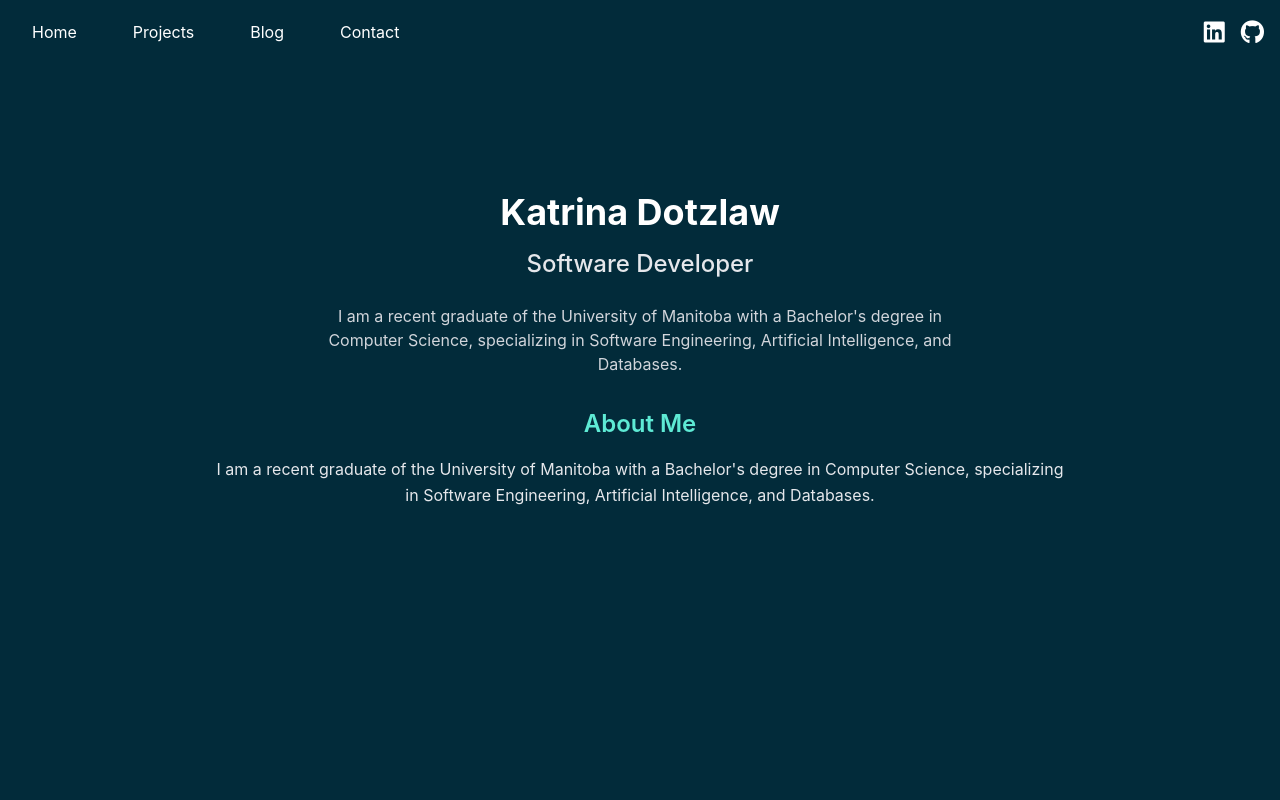
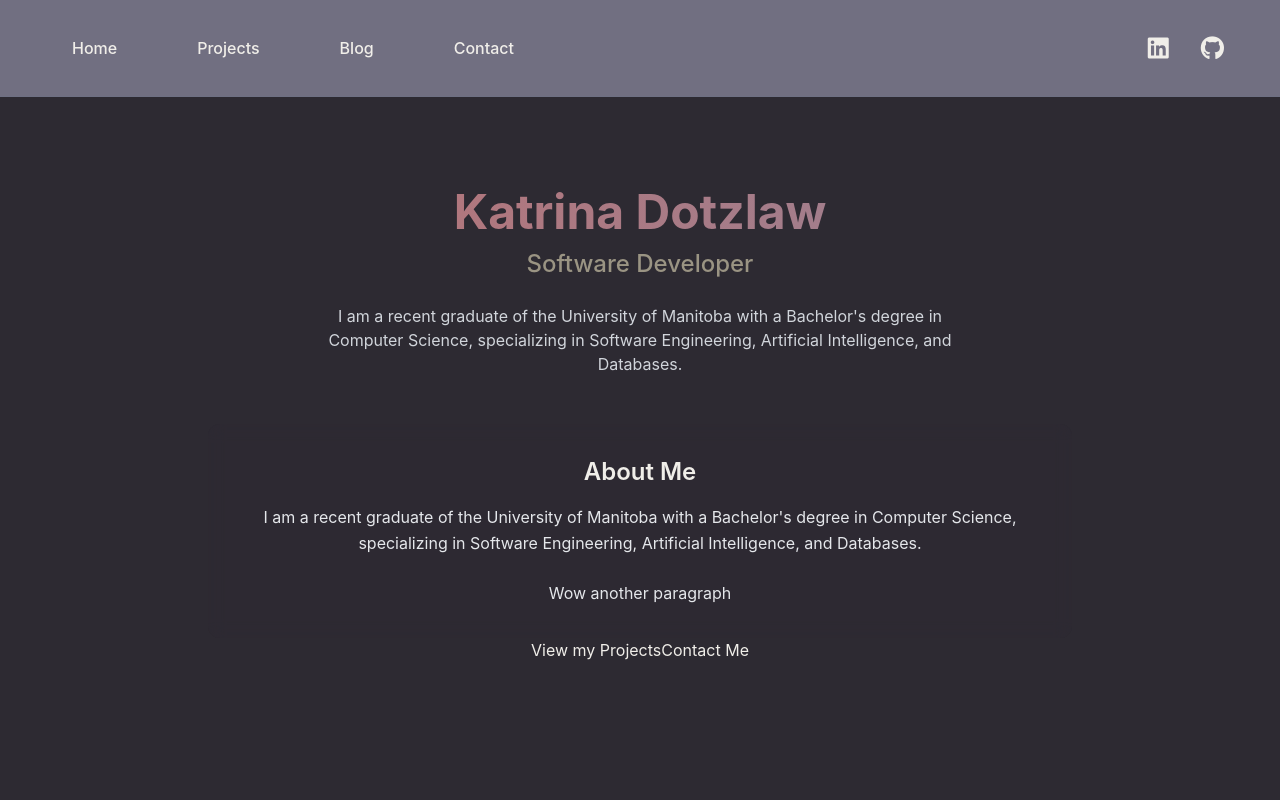
Before and after one commit to kdotzlaw/website, a React (Create React App) app in the folder portfolio-website/: page / in a window 1280 px wide. Shown: the top 800 px of the page. Built offline with nearby package versions, Linux system fonts and the light colour scheme.

Commit message:
switched color palette to a warmer one

```diff
--- a/portfolio-website/package.json
+++ b/portfolio-website/package.json
@@ -6,6 +6,7 @@
     "@testing-library/jest-dom": "^5.17.0",
     "@testing-library/react": "^13.4.0",
     "@testing-library/user-event": "^13.5.0",
+    "aos": "^2.3.4",
     "lucide-react": "^0.468.0",
     "react": "^18.3.1",
     "react-dom": "^18.3.1",
--- a/portfolio-website/src/components/App.js
+++ b/portfolio-website/src/components/App.js
@@ -1,5 +1,6 @@
 import { useState } from 'react';
-import '../styles/App.css';
+//import '../styles/App.css';
+import '../styles/main.css';
 import Nav from './Nav';
 import Home from './Home';
 import Projects from './Project-Tiles';
--- a/portfolio-website/src/components/Home.js
+++ b/portfolio-website/src/components/Home.js
@@ -1,85 +1,52 @@
-/*import React from 'react';
 
-import '../styles/Home.css';
-import profilePic from '../img/kat1.jpg';
-
-const Home = () => {
-  return (
-
-      <div id='home-header' className="py-16 ">
-        <div className="container mx-auto text-center text-pretty max-w-3xl px-4 card">
-          <h1 className="py-4 text-6xl md:text-4xl font-bold">Katrina Dotzlaw</h1>
-          <h2 className='text-3xl md:text-3xl py-4'>Software Developer</h2>
-          <div className="py-4 text-pretty flex-1 bg-teal bg-opacity-10 rounded-lg p-6">
-            <div className="flex flex-col md:flex-row md:items-start space-y-6 md:space-y-0 md:space-x-8 text-left bg-gunmetal shadow-lg rounded-lg overflow-hidden card">
-              <img src={profilePic} alt="Katrina Dotzlaw" className="w-64 h-64 object-cover rounded-full"/>
-              <div className="flex-1 card" id='about'>
-                <h2 className='text-3xl mb-4'>About Me</h2>
-                <article className='text-pretty'>
-                  <p className="text-wrap">
-                    I am a recent graduate of the University of Manitoba with a Bachelor's degree in Computer Science,
-                    specializing in Software Engineering, Artificial Intelligence, and Databases.
-                  </p>
-                </article>
-              </div>
-            </div>
-            <div className='text-left bg-gunmetal shadow-lg rounded-lg overflow-hidden card mt-8' id='tech'>
-              <article className='py-4 text-pretty flex-1'>
-                <h2 className="text-3xl mb-4 px-4">Skills & Technologies</h2>
-                <p className="text-wrap px-4">
-                    <ul className="space-y-3 text-sm md:text-base" id='skills'>
-                    <li className="flex items-start"><span className="inline-flex items-center justify-center w-6 h-6 mr-2 bg-teal bg-opacity-20 rounded-md"><svg className="w-4 h-4 text-teal-500" fill="none" stroke="currentColor" viewBox="0 0 24 24" xmlns="http://www.w3.org/2000/svg"><path strokeLinecap="round" strokeLinejoin="round" strokeWidth="2" d="M5 13l4 4L19 7"></path></svg></span><span><strong className="font-semibold">Web Development: </strong>React, JavaScript, HTML, CSS, TailwindCSS, Bootstrap</span></li>
-                    <li className="flex items-start"><span className="inline-flex items-center justify-center w-6 h-6 mr-2 bg-teal bg-opacity-20 rounded-md"><svg className="w-4 h-4 text-teal-500" fill="none" stroke="currentColor" viewBox="0 0 24 24" xmlns="http://www.w3.org/2000/svg"><path strokeLinecap="round" strokeLinejoin="round" strokeWidth="2" d="M5 13l4 4L19 7"></path></svg></span><span><strong className="font-semibold">Databases: </strong>MSSQL, MySQL, SQL Server, SQLite</span></li>
-                    <li className="flex items-start"><span className="inline-flex items-center justify-center w-6 h-6 mr-2 bg-teal bg-opacity-20 rounded-md"><svg className="w-4 h-4 text-teal-500" fill="none" stroke="currentColor" viewBox="0 0 24 24" xmlns="http://www.w3.org/2000/svg"><path strokeLinecap="round" strokeLinejoin="round" strokeWidth="2" d="M5 13l4 4L19 7"></path></svg></span><span><strong className="font-semibold">Software Development: </strong>Python, Java, C#, C++, JavaScript, SDLC, OOP, Agile, Technical Documentation</span></li>
-                    <li className="flex items-start"><span className="inline-flex items-center justify-center w-6 h-6 mr-2 bg-teal bg-opacity-20 rounded-md"><svg className="w-4 h-4 text-teal-500" fill="none" stroke="currentColor" viewBox="0 0 24 24" xmlns="http://www.w3.org/2000/svg"><path strokeLinecap="round" strokeLinejoin="round" strokeWidth="2" d="M5 13l4 4L19 7"></path></svg></span><span><strong className="font-semibold">API & Server-side Development: </strong>Flask, Node.js</span></li>
-
-                    <li className="flex items-start"><span className="inline-flex items-center justify-center w-6 h-6 mr-2 bg-teal bg-opacity-20 rounded-md"><svg className="w-4 h-4 text-teal-500" fill="none" stroke="currentColor" viewBox="0 0 24 24" xmlns="http://www.w3.org/2000/svg"><path strokeLinecap="round" strokeLinejoin="round" strokeWidth="2" d="M5 13l4 4L19 7"></path></svg></span><span><strong className="font-semibold">Machine Learning: </strong>Neural Networks, Decision Trees, Random Forests</span></li>
-                    <li className="flex items-start"><span className="inline-flex items-center justify-center w-6 h-6 mr-2 bg-teal bg-opacity-20 rounded-md"><svg className="w-4 h-4 text-teal-500" fill="none" stroke="currentColor" viewBox="0 0 24 24" xmlns="http://www.w3.org/2000/svg"><path strokeLinecap="round" strokeLinejoin="round" strokeWidth="2" d="M5 13l4 4L19 7"></path></svg></span><span><strong className="font-semibold">Data Analysis & Bioinformatics: </strong>Python, Biopython, Matplotlib, Numpy, Data Mining & Rule Association</span></li>
-                    <li className="flex items-start"><span className="inline-flex items-center justify-center w-6 h-6 mr-2 bg-teal bg-opacity-20 rounded-md"><svg className="w-4 h-4 text-teal-500" fill="none" stroke="currentColor" viewBox="0 0 24 24" xmlns="http://www.w3.org/2000/svg"><path strokeLinecap="round" strokeLinejoin="round" strokeWidth="2" d="M5 13l4 4L19 7"></path></svg></span><span><strong className="font-semibold">Tools: </strong>Git, GitHub, VS Code, PyCharm, Jupyter Notebook, SQL Server Management Studio, MySQL Workbench</span></li>
-                    </ul>
-                </p>
-              </article>
-            </div>
-
-          </div>
-        </div>
-      </div>
-
-    </div>
-  );
-}
-
-export default Home;
-*/
-
-import React from 'react';
-import '../styles/Home.css';
+import React, { useEffect } from 'react';
+import AOS from 'aos';
+import 'aos/dist/aos.css';
+//import '../styles/Home.css';
+import '../styles/main.css';
 import Project_Tiles from './Project-Tiles';
 
 
 const Home = () => {
+  //Animation
+  useEffect(() => {
+    AOS.init({
+      duration: 1000,
+      once: true,
+    });
+  }, []);
   return (
-    <div className="min-h-screen bg-gunmetal text-white py-48"> {/* Added padding-top to account for header navigation */}
+    <div className="min-h-screen py-48 home-container"> {/* Added padding-top to account for header navigation */}
 
         <div className='container mx-auto w-3/4'>
           {/*Home Header*/}
-          <div className=' flex flex-col items-center justify-center  ' id='home'>
-            <div className=" h-screen text-center w-full " id='home-header'>
-              <h3 className="text-5xl md:text-4xl font-bold mb-4 bg-white text-transparent bg-clip-text">Katrina Dotzlaw</h3>
+          <div className=' flex flex-col items-center justify-center  home-container' id='home'>
+            <div className=" h-screen text-center w-full home-header " id='home-header'>
+              <h3 className="text-5xl md:text-4xl font-bold mb-4  text-transparent bg-clip-text home-title">Katrina Dotzlaw</h3>
               {/*Tagline/Brief Description*/}
-              <h1 className="text-3xl md:text-2xl font-medium mb-6 text-gray-200">Software Developer</h1>
-              <p className="text-lg md:text-base text-gray-300 max-w-2xl mx-auto leading-relaxed">
+              <h1 className="text-3xl md:text-2xl font-medium mb-6  home-subtitle">Software Developer</h1>
+              <p className="text-lg md:text-base text-gray-300 max-w-2xl mx-auto leading-relaxed ">
                   I am a recent graduate of the University of Manitoba with a Bachelor's degree in Computer Science, specializing in Software Engineering, Artificial Intelligence, and Databases.
               </p>
                {/*About Me */}
-            <div className="py-8 px-6 bg-opacity-10 bg-teal w-full max-w-4xl mx-auto">
-              <h3 className='text-2xl font-semibold mb-4 text-teal-300'>About Me</h3>
-              <p className='text-gray-200 leading-relaxed'>
+            <div className="py-8 px-6  w-full max-w-4xl mx-auto home-about">
+              <h3 className='text-2xl font-semibold mb-4'>About Me</h3>
+
+                <p className='text-gray-200 leading-relaxed'>
 
                 I am a recent graduate of the University of Manitoba with a Bachelor's degree in Computer Science, specializing in Software Engineering, Artificial Intelligence, and Databases.
 
                 </p>
+                <br/>
+                <p className='text-gray-200 leading-relaxed'>
+                  Wow another paragraph
+                </p>
             </div>
+            <div className='btn-group row d-flex align-items-center justify-content-center flex-row pb-4 gy-4'>
+              <button className='button-primary '> View my Projects </button>
+              <button className='button-primary'> Contact Me </button>
+            </div>
+
             </div>{/*End Home Header*/}
             {/*Links to contact and projects??
             <div className='btn-group row d-flex align-items-center justify-content-center flex-row pb-4 gy-4'>
@@ -95,7 +62,7 @@ const Home = () => {
 
 
             {/*Category Tiles*/}
-              <section className='  bg-black text-white ' data-aos='fade-up' data-aos-duration='1000'>
+              <section className=' text-white ' data-aos='fade-up' data-aos-duration='1000'>
                 <article className=' pt-5 pb-5' id='projects'>
                   <Project_Tiles />
                 </article>
--- a/portfolio-website/src/components/Nav.js
+++ b/portfolio-website/src/components/Nav.js
@@ -1,27 +1,28 @@
 import React from 'react';
-import '../styles/Nav.css';
+//import '../styles/Nav.css';
+import '../styles/main.css';
 import { Link } from 'react-router-dom';
 
 const Nav = () => {
   return (
-    <header id='nav' className='p-4 fixed w-full z-50 top-0 left-0 bg-gunmetal '>
-      <nav className='container mx-auto flex justify-between items-center'>
-      <ul className="flex space-x-6">
-          <li id='nav-item'><Link to ='/' className="py-2 px-4">Home</Link></li>
-          <li id='nav-item'><Link to ='#projects' className="py-2 px-4">Projects</Link></li>
-          <li id='nav-item'><Link to='#blog' className="py-2 px-4">Blog</Link></li>
-          <li id='nav-item'><Link to='/' className="py-2 px-4">Contact</Link></li>
+    <header id='nav' className='p-4 fixed w-full z-50 top-0 left-0 text-white nav-container '>
+      <nav className='container mx-auto flex justify-between items-center nav-content'>
+      <ul className="flex space-x-6 nav-links">
+          <li id='nav-item'><Link to ='/' className="py-2 px-4 nav-link">Home</Link></li>
+          <li id='nav-item'><Link to ='#projects' className="py-2 px-4 nav-link">Projects</Link></li>
+          <li id='nav-item'><Link to='#blog' className="py-2 px-4 nav-link">Blog</Link></li>
+          <li id='nav-item'><Link to='/' className="py-2 px-4 nav-link">Contact</Link></li>
         </ul>
           {/*Social Links*/}
-      <ul className="flex space-x-4">
+      <ul className="flex space-x-4 social-links">
           <li id='nav-item'>
             <a href='https://www.linkedin.com/in/kdotzlaw' target="_blank" rel="noopener noreferrer">
-              <i id='social' className="fa-brands fa-linkedin text-2xl text-blue-600 hover:text-blue-800"></i>
+              <i id='social' className="fa-brands fa-linkedin text-2xl text-blue-600 hover:text-blue-800 social-icon"></i>
             </a>
           </li>
           <li id='nav-item'>
             <a href='https://github.com/kdotzlaw' target="_blank" rel="noopener noreferrer">
-              <i id='social' className="fa-brands fa-github text-2xl text-gray-800 hover:text-gray-600"></i>
+              <i id='social' className="fa-brands fa-github text-2xl text-gray-800 hover:text-gray-600 social-icon"></i>
             </a>
           </li>
         </ul>
--- a/portfolio-website/src/components/Project-Carousel.js
+++ b/portfolio-website/src/components/Project-Carousel.js
@@ -1,6 +1,6 @@
 import React, { useState } from 'react';
 import { useNavigate } from 'react-router-dom';
-
+import '../styles/main.css';
 
 
 
@@ -13,7 +13,7 @@ const ProjectCarousel = ({ project }) => {
    }
     if (!project) return null;
     return (
-        <div className='pt-12 bg-gunmetal text-white'>
+        <div className='pt-12  text-white carousel-container'>
             <div onClick={handleProjectClick}
                 className='w-full max-w-4xl mx-auto bg-opacity-5 bg-white rounded-lg p-6 min-h-[600px] flex flex-col md:flex-row gap-8 '>
                 <div className='md:w-1/3 flex flex-col justify-between h-full'>
--- a/portfolio-website/src/components/Project-Detail.js
+++ b/portfolio-website/src/components/Project-Detail.js
@@ -1,7 +1,7 @@
 import React, { useState } from 'react';
 import { useParams } from 'react-router-dom';
 import { categories, projects }  from './Projects';
-
+import '../styles/main.css';
 //A seperate page with project details added dynamically based on id
 const ProjectDetail = ({projects}) => {
     //track details by project id
@@ -10,7 +10,7 @@ const ProjectDetail = ({projects}) => {
     if (!project) return <div className="pt-20 text-center text-white">Project not found</div>;
 
     return(
-        <div className='pt-20 px-4 md:px-12 bg-gunmetal min-h-screen text-white'>
+        <div className='pt-20 px-4 md:px-12  min-h-screen text-white project-detail'>
 
         </div>
     );
--- a/portfolio-website/src/components/Project-Tiles.js
+++ b/portfolio-website/src/components/Project-Tiles.js
@@ -6,8 +6,8 @@ import  ProjectCarousel from './Project-Carousel';
 import { categories, projects } from './Projects';
 
 //style imports
-import '../styles/Projects.css';
-
+//import '../styles/Projects.css';
+import '../styles/main.css';
 
 
 //Project category tiles, when clicked, the projects in that category will be displayed via carousel
@@ -42,7 +42,7 @@ const Project_Tiles = () => {
 
 
      return(
-        <div id = 'projects' className='pt-12 px-12 bg-gunmetal text-white'>
+        <div id = 'projects' className='pt-12 px-12  text-white'>
             <div className='container mx-auto px-12 py-16'>
                 <div className="max-w-6xl mx-auto flex flex-col items-center ">
                     <h1 className='text-6xl font-bold mb-12 text-center'>Skills & Technologies</h1>
@@ -50,8 +50,8 @@ const Project_Tiles = () => {
                     <div className={`h-[1280px] w-[1280px] mx-auto flex flex-col items-center justify-start transition-all duration-300 ${
                     selectedCategory ? 'h-[2000px]' : 'h-[1280px]'
                 }`}>
-                        <div className="max-w-5xl mx-auto bg-opacity-5 bg-white rounded-lg p-6">
-                            <div id='project-tiles' className='grid grid-cols-2 lg:grid-cols-4 gap-6 p-6 '>
+                        <div className="max-w-5xl mx-auto  rounded-lg p-6">
+                            <div id='project-tiles' className='grid grid-cols-2 lg:grid-cols-4 gap-6 p-6 project-tile'>
                                 {categories.map((category)=>(
                                     <div key={category.id} onClick={()=>{
                                         setSelectedCategory(prevCategory => prevCategory === category.id ? null : category.id);
@@ -142,14 +142,14 @@ const Project_Tiles = () => {
 
                 <div className='flex items-center justify-center gap-4 mt-8  w-full'>
                     {selectedCategory && (
-                         <div className='flex items-center justify-center gap-4 mt-8 w-full max-w-5xl'>
-                            <button onClick={prevSlide} className='p-2 rounded-full bg-teal bg-opacity-20 hover:bg-opacity-30 carousel-button'>
+                         <div className='flex items-center justify-center gap-4 mt-8 w-full max-w-5xl '>
+                            <button onClick={prevSlide} className='p-2 rounded-full bg-teal bg-opacity-20 hover:bg-opacity-30 carousel-button carousel-nav'>
                                 <ChevronLeft className="w-6 h-6" />
                             </button>
                             <div className='flex-1 max-w-4xl'>
                                 <ProjectCarousel project={getProjectsInCategory(selectedCategory)[currIndex]} />
                             </div>
-                            <button onClick={nextSlide} className='p-2 rounded-full bg-teal bg-opacity-20 hover:bg-opacity-30 carousel-button'>
+                            <button onClick={nextSlide} className='p-2 rounded-full bg-teal bg-opacity-20 hover:bg-opacity-30 carousel-button carousel-nav'>
                                 <ChevronRight className="w-6 h-6" />
                             </button>
                      </div>
--- /dev/null
+++ b/portfolio-website/src/styles/main.css
@@ -0,0 +1,152 @@
+/* Global variables */
+:root {
+  --primary: #2D2A32;     /* Dark charcoal */
+  --secondary: #716F81;   /* Warm gray */
+  --accent: #B97375;      /* Dusty rose */
+  --text: #F0EEE9;       /* Warm white */
+  --text-muted: #9A9483; /* Taupe */
+  --bg-card: rgba(45, 42, 50, 0.8); /* Translucent charcoal */
+  }
+
+  /* Home.js */
+  .home-container {
+    min-height: 100vh;
+    padding-top: 6rem;
+    padding-bottom: 3rem;
+    background-color: var(--primary);
+  }
+
+  .home-header {
+    color: var(--text);
+    max-width: 56rem;
+    margin: 0 auto;
+    padding: 0 1rem;
+  }
+
+  .home-title {
+    font-size: 3rem;
+    font-weight: 700;
+    background: linear-gradient(to right, #B97375, #9A8194);
+    background-clip: text;
+    -webkit-background-clip: text;
+    -webkit-text-fill-color: transparent;
+  }
+
+  .home-subtitle {
+    font-size: 1.5rem;
+    font-weight: 500;
+    color: var(--text-muted);
+  }
+
+  .home-about {
+    margin-top: 3rem;
+    padding: 2rem;
+    background-color: var(--bg-card);
+    border-radius: 0.75rem;
+    backdrop-filter: blur(8px);
+  }
+
+  /* Project-Details.js */
+  .project-detail {
+    background-color: var(--primary);
+    color: var(--text);
+    padding-top: 6rem;
+    padding-left: 1.5rem;
+    padding-right: 1.5rem;
+  }
+
+  .project-detail-content {
+    max-width: 56rem;
+    margin: 0 auto;
+    background-color: var(--bg-card);
+    border-radius: 0.75rem;
+    padding: 2rem;
+    backdrop-filter: blur(8px);
+  }
+
+  /* Project-Tiles.js */
+  .project-tile {
+    background-color: var(--bg-card);
+    padding: 1.5rem;
+    border-radius: 0.75rem;
+    backdrop-filter: blur(8px);
+    border: 1px solid rgba(100, 116, 139, 0.5);
+    transition: all 0.3s ease;
+  }
+
+ /* .project-tile:hover {
+    background-color: rgba(113, 111, 129, 0.8);
+    border-color: rgba(185, 115, 117, 0.5);
+  }*/
+
+  /* Project-Carousel.js */
+  .carousel-container {
+    background-color: var(--bg-card);
+    border-radius: 0.75rem;
+    padding: 2rem;
+    backdrop-filter: blur(8px);
+  }
+
+  .carousel-nav {
+    padding: 0.5rem;
+    border-radius: 9999px;
+    background-color: rgba(185, 115, 117, 0.2);
+    color: var(--text);
+    transition: all 0.3s ease;
+  }
+
+  /*.carousel-nav:hover {
+    background-color: rgba(10, 147, 150, 0.3);
+  }*/
+
+  /* Nav.js */
+.nav-container {
+    position: fixed;
+    width: 100%;
+    top: 0;
+    left: 0;
+    background-color: var(--secondary);
+    backdrop-filter: blur(8px);
+    z-index: 50;
+    border-bottom: 1px solid rgba(100, 116, 139, 0.2);
+  }
+
+  .nav-content {
+    max-width: 1200px;
+    margin: 0 auto;
+    padding: 1rem;
+    display: flex;
+    justify-content: space-between;
+    align-items: center;
+  }
+
+  .nav-links {
+    display: flex;
+    gap: 1.5rem;
+  }
+
+  .nav-link {
+    color: var(--text);
+    padding: 0.5rem 1rem;
+    transition: color 0.3s ease;
+    font-weight: 500;
+  }
+
+  .nav-link:hover {
+    color: var(--accent);
+  }
+
+  .social-links {
+    display: flex;
+    gap: 1rem;
+  }
+
+  .social-icon {
+    color: var(--text);
+    font-size: 1.5rem;
+    transition: color 0.3s ease;
+  }
+
+  .social-icon:hover {
+    color: var(--accent);
+  }
```
Also changed, not shown: 1 other file (tests, documents, lock files or other folders).
